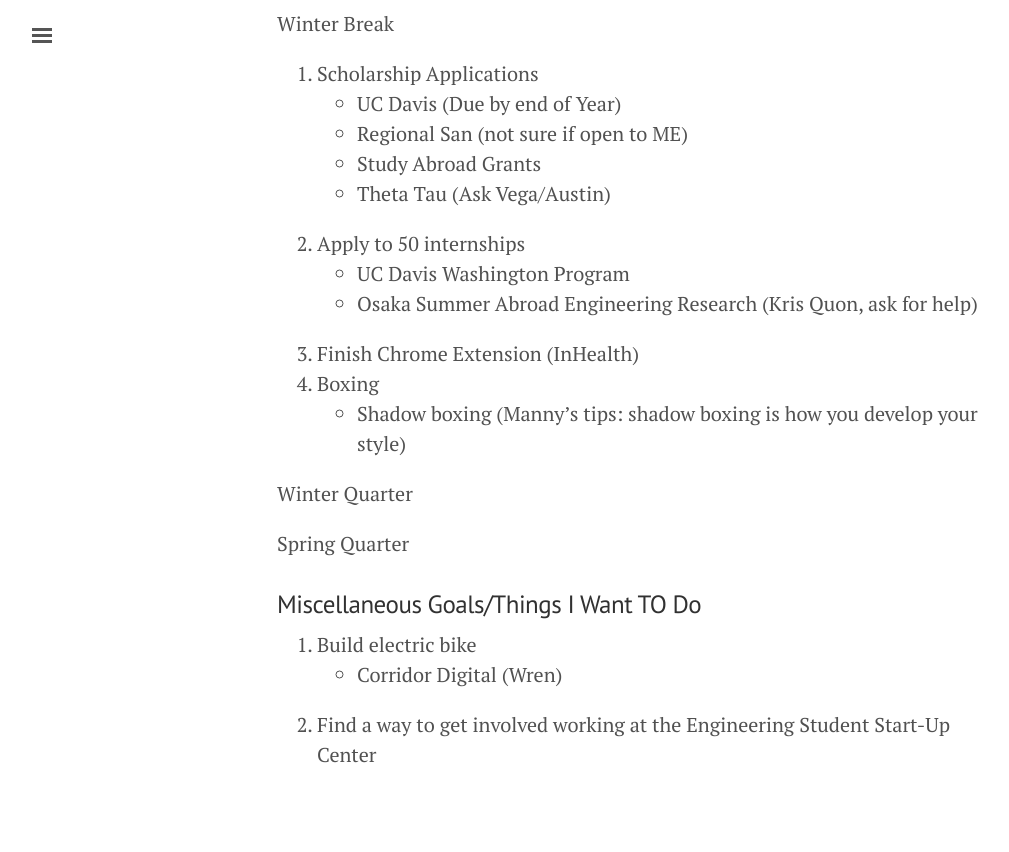
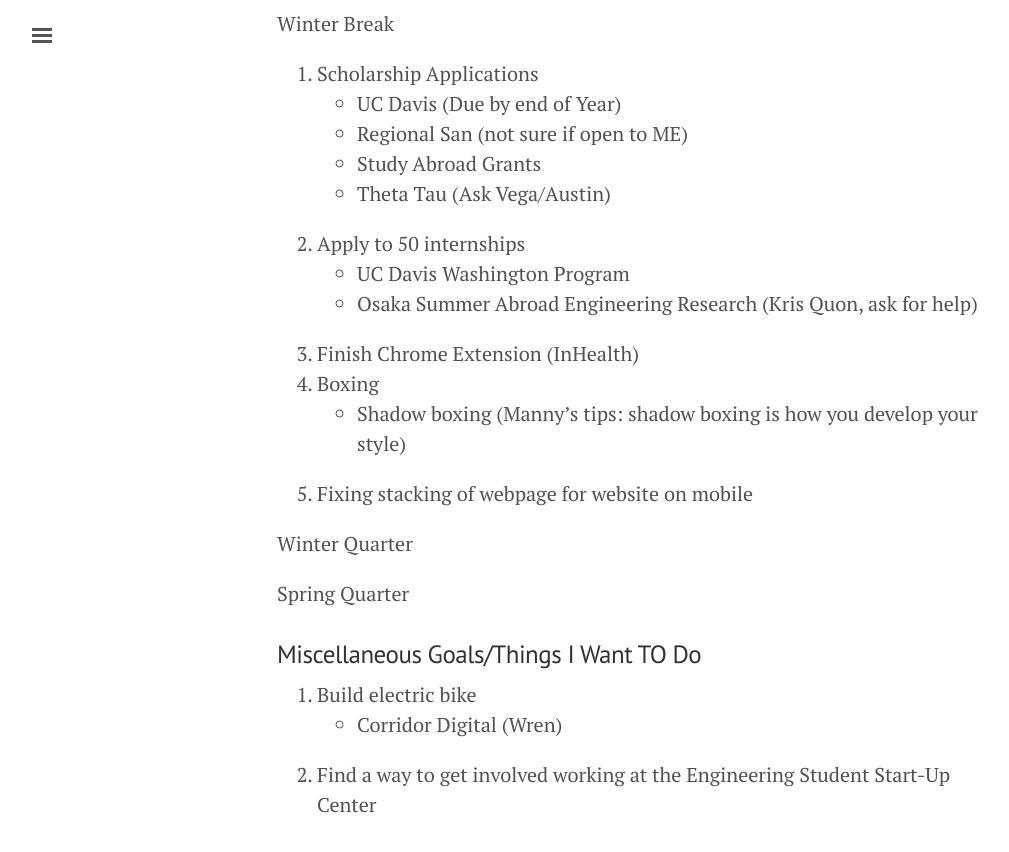
Before and after one commit to bjchia/bjchia.github.io, a Jekyll site: the page built from goals.md, in a window 1280 px wide and 900 px high, scrolled down 1052 px. Shown: the top 852 px of the window, without its empty margins (3-1012 px from the left). Built offline with Jekyll 4.4.1, drawn with Linux system fonts in a browser that asks for light colours.

Commit message:
Update goals.md

```diff
--- a/goals.md
+++ b/goals.md
@@ -45,6 +45,7 @@
 3. Finish Chrome Extension (InHealth)
 4. Boxing
   - Shadow boxing (Manny's tips: shadow boxing is how you develop your style)
+5. Fixing stacking of webpage for website on mobile
 
 Winter Quarter
 
```
